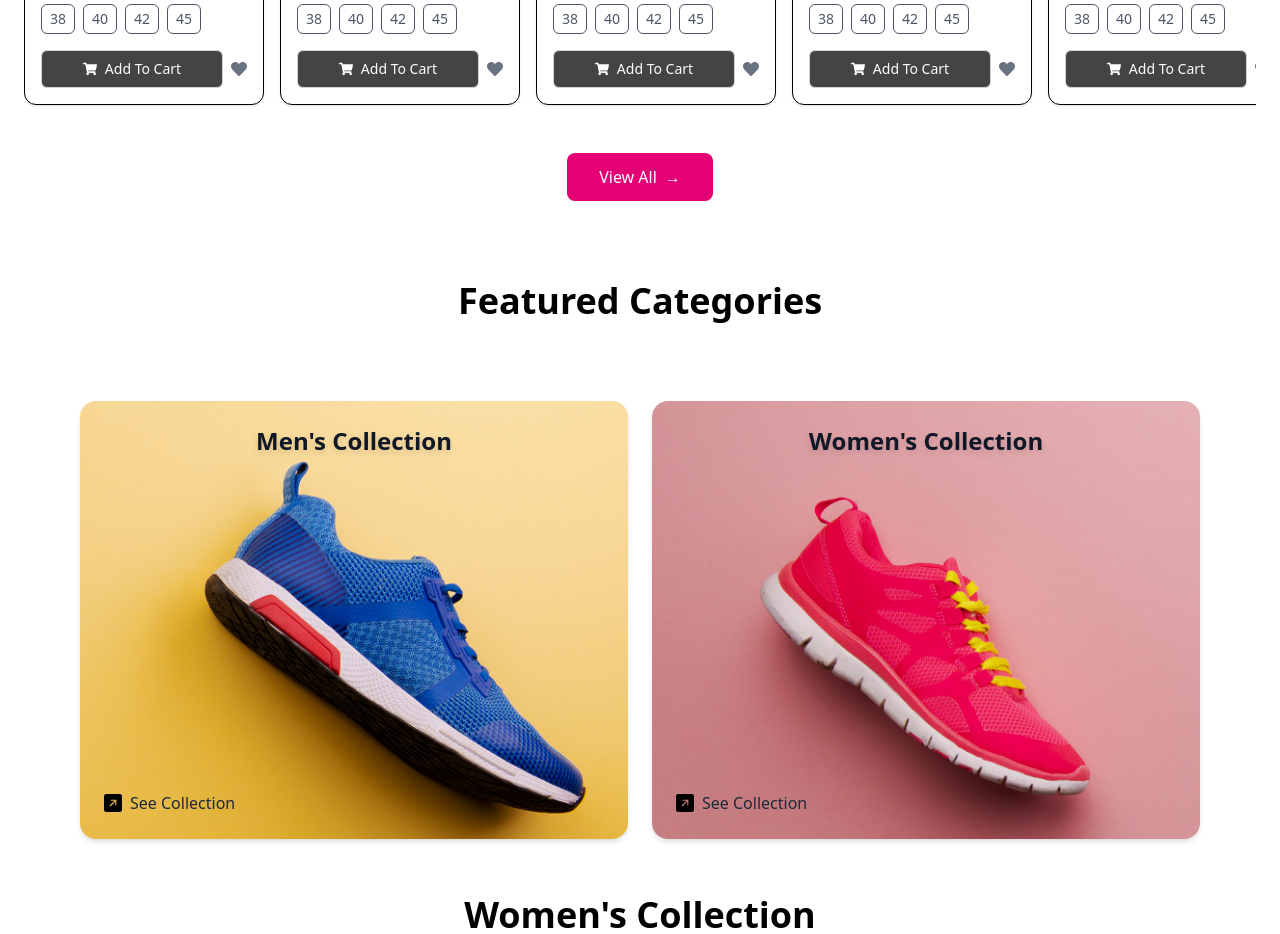
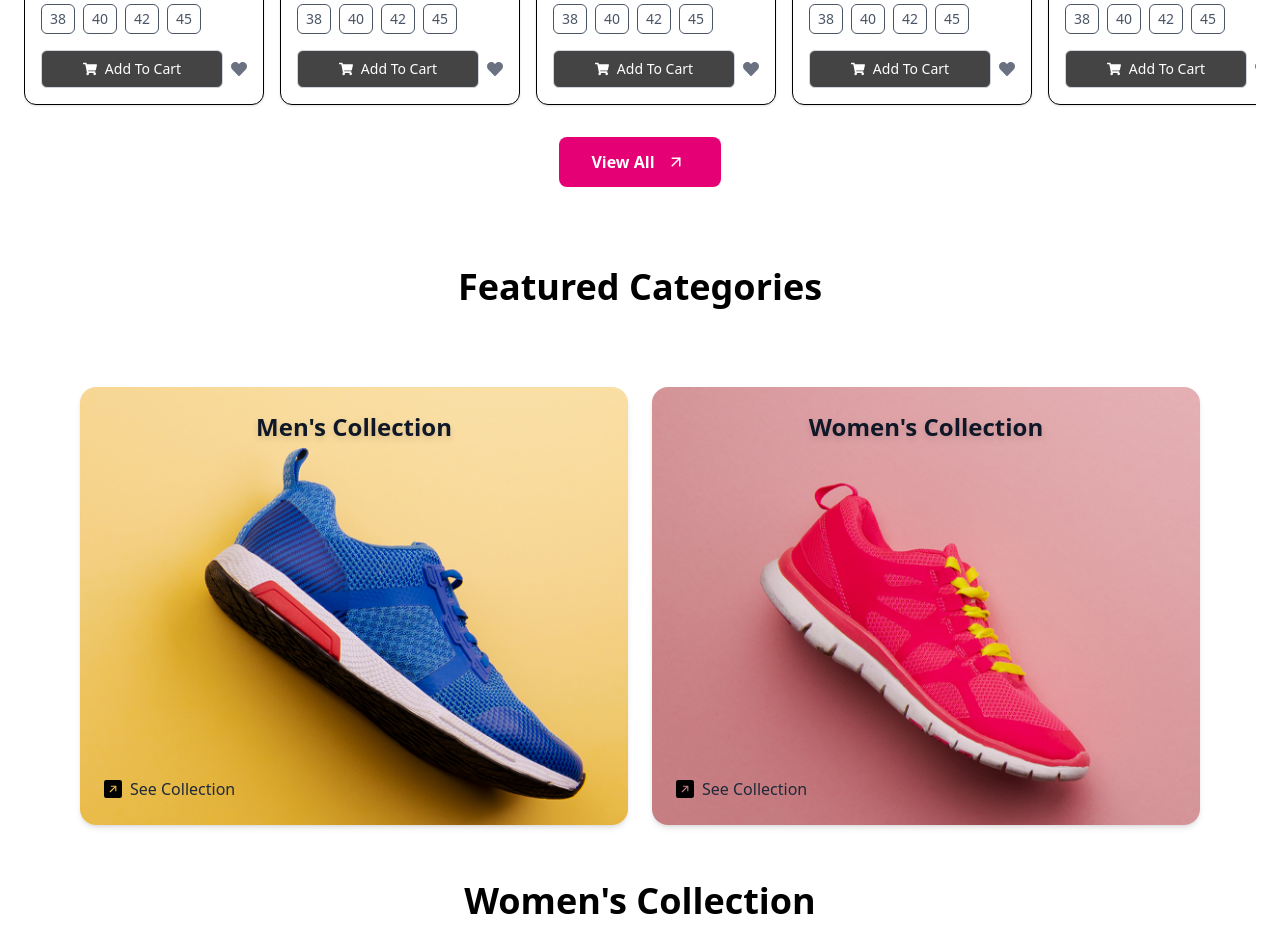
Before and after one commit to saherzakir/jinn, a React (Vite) app: page / in a window 1280 px wide. Shown: the part 1060-1994 px from the top of the page. Built offline with nearby package versions, Linux system fonts and the light colour scheme.

Commit message:
womencollections and womenproducts

```diff
--- a/src/components/freshpicks.jsx
+++ b/src/components/freshpicks.jsx
@@ -1,5 +1,6 @@
 import React, { useState, useRef } from "react";
 import { FaHeart, FaShoppingCart, FaChevronLeft, FaChevronRight } from "react-icons/fa";
+import { FiArrowUpRight } from "react-icons/fi";
 import urbanImage from "../assets/urban.png";
 import driftImage from "../assets/drift.png";
 import joggersImage from "../assets/joggers.png";
@@ -114,10 +115,13 @@ const FreshPicks = () => {
           ))}
         </div>
 
-        {/* View All Button */}
-        <div className="flex justify-center mt-10">
-          <button className="bg-pink-600 text-white px-8 py-3 rounded-lg font-medium hover:bg-pink-700 transition flex items-center gap-2">
-            View All <span>→</span>
+         {/* View All Button */}
+        <div className="flex justify-center mt-6">
+          <button className="bg-pink-600 text-white px-8 py-3 rounded-lg font-lato font-bold hover:bg-pink-700 transition flex items-center gap-2">
+            View All
+            <span className="bg-pink-600 text-white p-1 rounded">
+              <FiArrowUpRight   className="text-lg" />
+            </span>
           </button>
         </div>
       </div>
```
